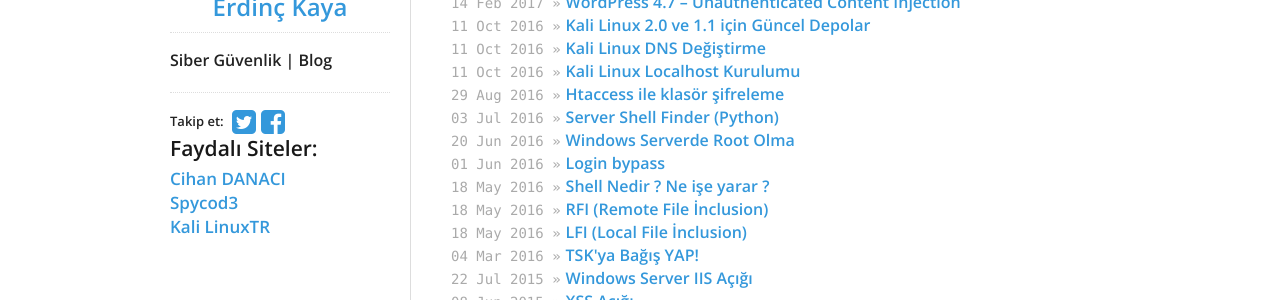
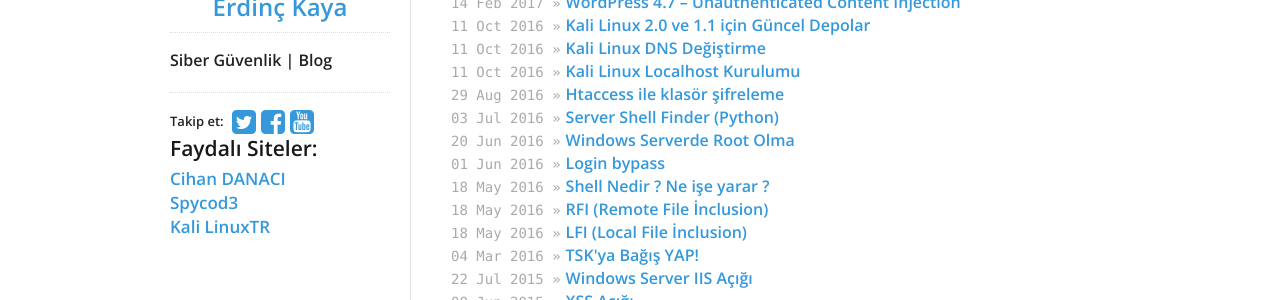
Before and after one commit to denemevol3/denemevol, a Jekyll site: the page built from index.html, in a window 1280 px wide. Shown: the part 241-541 px from the top of the page. Built offline with Jekyll 4.4.1, drawn with Linux system fonts in a browser that asks for light colours; nearby versions of some CDN libraries.

Commit message:
Update social.html

```diff
--- a/_includes/social.html
+++ b/_includes/social.html
@@ -12,4 +12,10 @@ Takip et:
     <i class="fa fa-facebook-square"></i>
   </a>
   {% endif %}
+
+    {% if site.data.theme.social.youtube %}
+  <a title="{{ site.data.theme.social.youtube }} on Facebook" href="https://youtube.com/c/erdozi">
+    <i class="fa fa-youtube-square"></i>
+  </a>
+  {% endif %}
 </div>
```
